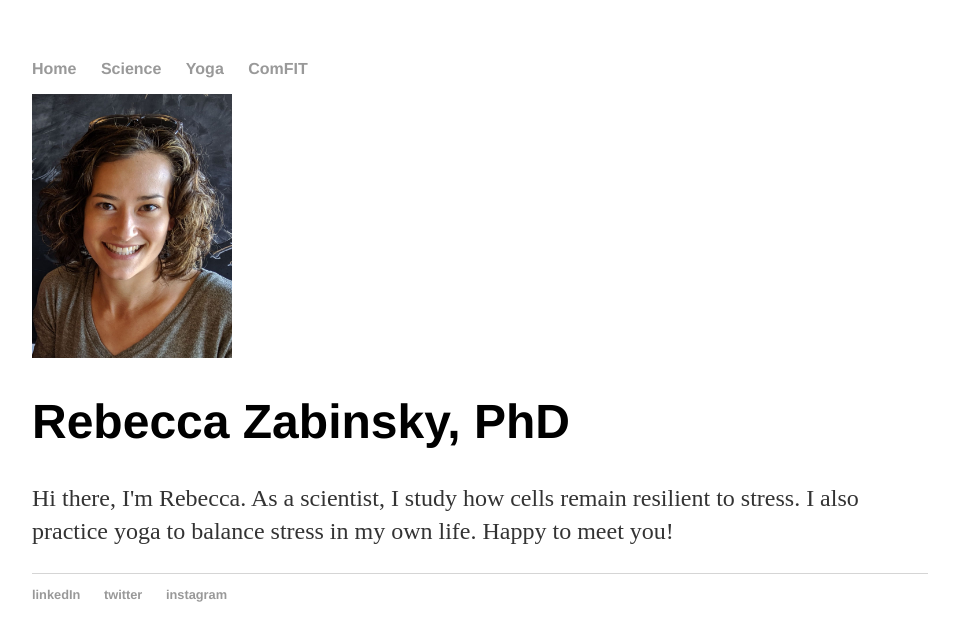
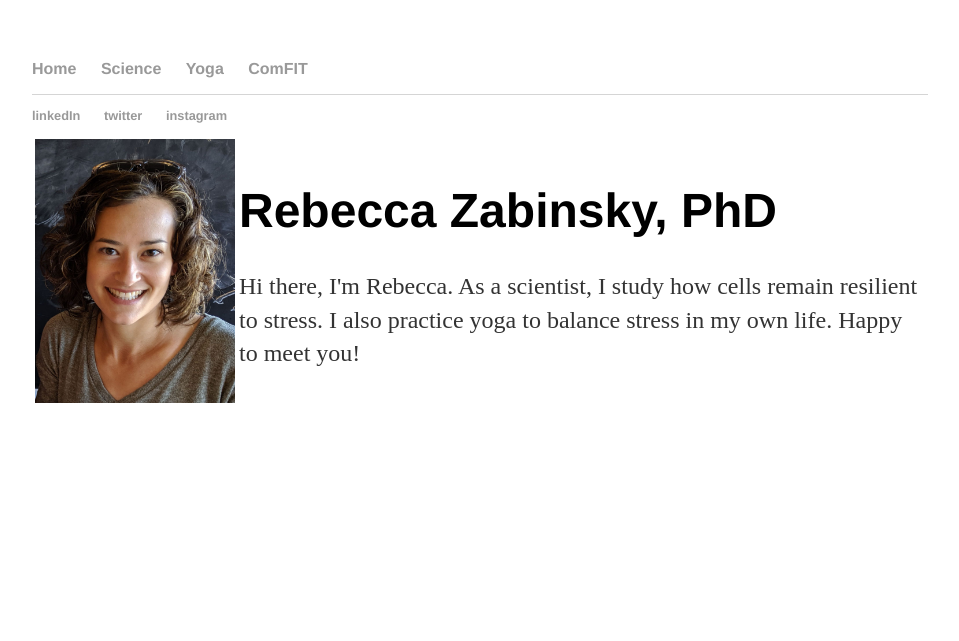
Before and after one commit to zabinsky/zabinsky.github.io, a Jekyll site: the page built from index.html, in a window 1280 px wide. Shown: the top 641 px of the page, without its empty margins (160-1119 px from the left). Built offline with Jekyll 4.4.1, drawn with Linux system fonts in a browser that asks for light colours.

Commit message:
Update index.html

```diff
--- a/index.html
+++ b/index.html
@@ -2,12 +2,16 @@
 layout: default
 title: Rebecca Zabinsky, PhD
 ---
-
+<table>
+	<td>
 <div class="blurb">
 	<img src="images/headshot.jpg" alt="headshot" width="200">
 </div>
+	</td>
+	<td>
 <div class="blurb">
 	<h1>Rebecca Zabinsky, PhD</h1>
 	<p>Hi there, I'm Rebecca. As a scientist, I study how cells remain resilient to stress. I also practice yoga to balance stress in my own life. Happy to meet you!</p>
 		<p></p>
 </div>
+	</td>
```
